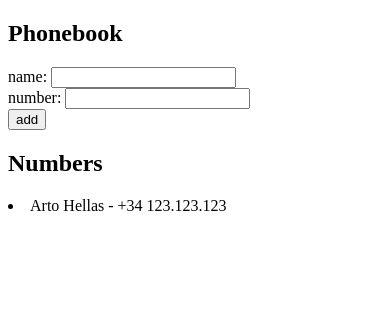
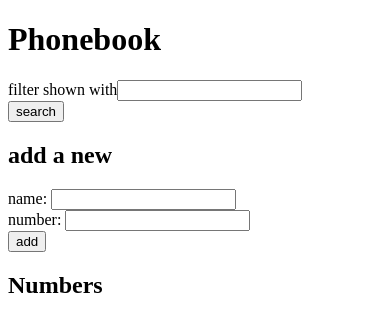
Before and after one commit to salcrom/FullStackOpen_part3, a React (Vite) app: page / in a window 390 px wide. Shown: the top 332 px of the page. Built offline with nearby package versions, Linux system fonts and the light colour scheme.

Commit message:
phonebook - paso 4 listo

```diff
--- a/src/App.jsx
+++ b/src/App.jsx
@@ -3,14 +3,19 @@ import { Person } from "./components/Person";
 
 const App = () => {
     const [persons, setPersons] = useState([
-        { name: "Arto Hellas", number: "+34 123.123.123" },
+        { name: "Arto Hellas", number: "040-123456", id: 1 },
+        { name: "Ada Lovelace", number: "39-44-5323523", id: 2 },
+        { name: "Dan Abramov", number: "12-43-234345", id: 3 },
+        { name: "Mary Poppendieck", number: "39-23-6423122", id: 4 },
     ]);
     const [newName, setNewName] = useState("");
     const [newNumber, setNewNumber] = useState("");
+    const [newSearch, setNewSearch] = useState("");
+    const [newPersons, setNewPersons] = useState([]);
 
     const addPhone = (event) => {
         event.preventDefault();
-        console.log("form clicked", event.target);
+        // console.log("form clicked", event.target);
 
         persons.forEach((person) => {
             if (newName === person.name) {
@@ -22,9 +27,11 @@ const App = () => {
                 const personObject = {
                     name: newName,
                     number: newNumber,
+                    id: persons.length + 1,
                 };
                 setPersons(persons.concat(personObject));
                 setNewName("");
+                setNewNumber("");
             }
         });
     };
@@ -35,12 +42,41 @@ const App = () => {
     };
 
     const handleNumberChange = (event) => {
+        console.log(event.target.value);
         setNewNumber(event.target.value);
+    };
+
+    const searchNumbers = (event) => {
+        event.preventDefault();
+        // console.log("search", newSearch);
+        const newPersons = persons.filter((person) =>
+            person.name.toLowerCase().startsWith(newSearch.toLowerCase())
+        );
+        // console.log(newPersons);
+        setNewPersons(newPersons);
+        setNewSearch("");
+    };
+
+    const handleSearchChange = (event) => {
+        // console.log(event.target.value);
+        setNewSearch(event.target.value);
     };
 
     return (
         <div>
-            <h2>Phonebook</h2>
+            <h1>Phonebook</h1>
+            {/* <form onSubmit={searchPhone}> */}
+            <form onSubmit={searchNumbers}>
+                <div>
+                    filter shown with
+                    <input value={newSearch} onChange={handleSearchChange} />
+                </div>
+                <div>
+                    <button type="submit">search</button>
+                </div>
+            </form>
+
+            <h2>add a new</h2>
             <form onSubmit={addPhone}>
                 <div>
                     name: <input value={newName} onChange={handlePhoneChange} />
@@ -55,11 +91,19 @@ const App = () => {
             </form>
             <>
                 <h2>Numbers</h2>
-                <div>
-                    {persons.map((person) => (
-                        <Person key={person.name} person={person} />
-                    ))}
-                </div>
+                {persons.length === newSearch.length ? (
+                    <div>
+                        {persons.map((person) => (
+                            <Person key={person.id} person={person} />
+                        ))}
+                    </div>
+                ) : (
+                    <div>
+                        {newPersons.map((newPerson) => (
+                            <Person key={newPerson.id} person={newPerson} />
+                        ))}
+                    </div>
+                )}
             </>
         </div>
     );
```
